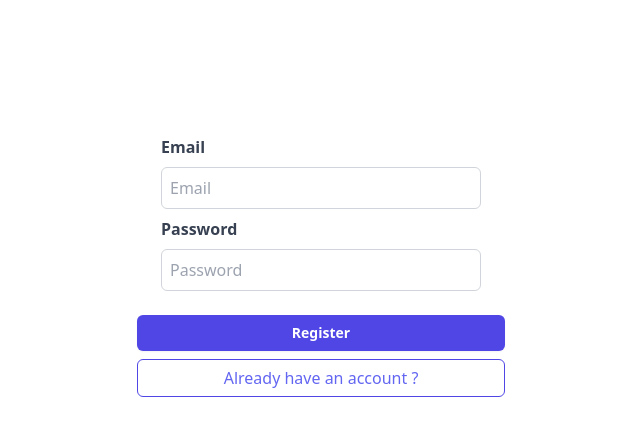
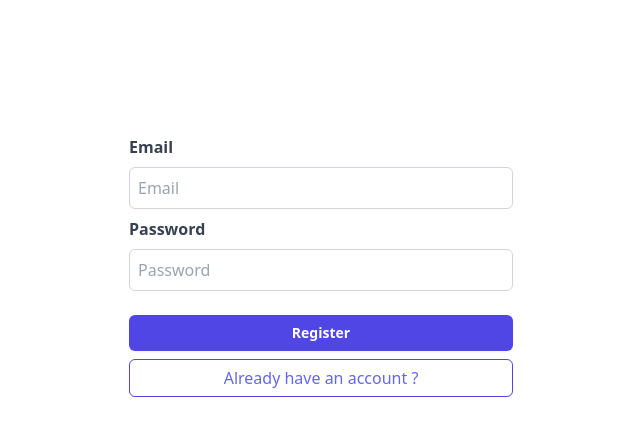
Before and after one commit to viktoriia-ignateva/smart-shopping-list, a React (Create React App) app in the folder app/: page /register in a window 1280 px wide. Shown: the top 436 px of the page, without its empty margins (319-959 px from the left). Built offline with nearby package versions, Linux system fonts and the light colour scheme.

Commit message:
fixed layout and added error message

```diff
--- a/app/src/components/LoginForm.js
+++ b/app/src/components/LoginForm.js
@@ -3,7 +3,7 @@ import { Navigate, useNavigate } from 'react-router-dom'
 
 function Input({ inputName, handleInput }) {
     return (
-        <div className="max-w-xs mx-auto">
+        <div className="w-full">
             <label
                 htmlFor={inputName}
                 className="block text-gray-700 font-semibold mb-2"
@@ -117,7 +117,7 @@ export default function LoginForm() {
                         {error}
                     </div>
                 )}
-                <div className="flex p-2 gap-4">
+                <div className="flex py-2 gap-4">
                     <button
                         className="flex w-1/2 mt-2 justify-center items-center text-indigo-500 rounded-md border border-indigo-600"
                         onClick={() => navigate('/register')}
--- a/app/src/components/RegistrationForm.js
+++ b/app/src/components/RegistrationForm.js
@@ -3,7 +3,7 @@ import { useNavigate } from 'react-router-dom'
 
 function Input({ inputName, handleInput }) {
     return (
-        <div className="max-w-xs mx-auto">
+        <div className="w-full">
             <label
                 htmlFor={inputName}
                 className="block text-gray-700 font-semibold mb-2"
@@ -26,6 +26,11 @@ function RegisterButton({ email, password, setError }) {
 
     function handleSubmit() {
         setError('')
+
+        if (!email || !password) {
+            setError('Invalid Credentials!')
+            return
+        }
 
         const url = 'http://localhost:5001/api/auth/register'
         const options = {
@@ -85,7 +90,7 @@ export default function RegistrationForm() {
 
     return (
         <div className="flex min-h-full flex-1 flex-col justify-center px-6 py-12 lg:px-8 gap-4">
-            <div className="mt-10 sm:mx-auto sm:w-full sm:max-w-sm">
+            <div className="mt-10 sm:mx-auto w-full sm:max-w-sm">
                 <Input
                     inputName={'Email'}
                     handleInput={(event) => {
@@ -104,7 +109,7 @@ export default function RegistrationForm() {
                     </div>
                 )}
 
-                <div className="p-2 gap-4">
+                <div className="py-2 gap-4">
                     <RegisterButton
                         email={email}
                         password={password}
--- a/app/src/components/ShoppingListView.js
+++ b/app/src/components/ShoppingListView.js
@@ -77,6 +77,7 @@ export const ShoppingListView = ({
                             <ul className="mt-4">
                                 {shoppingSuggestions.map((suggestedItem) => (
                                     <SuggestedItem
+                                        key={suggestedItem._id}
                                         suggestedItem={suggestedItem}
                                         addItemSuggestionToList={
                                             addItemSuggestionToList
```
